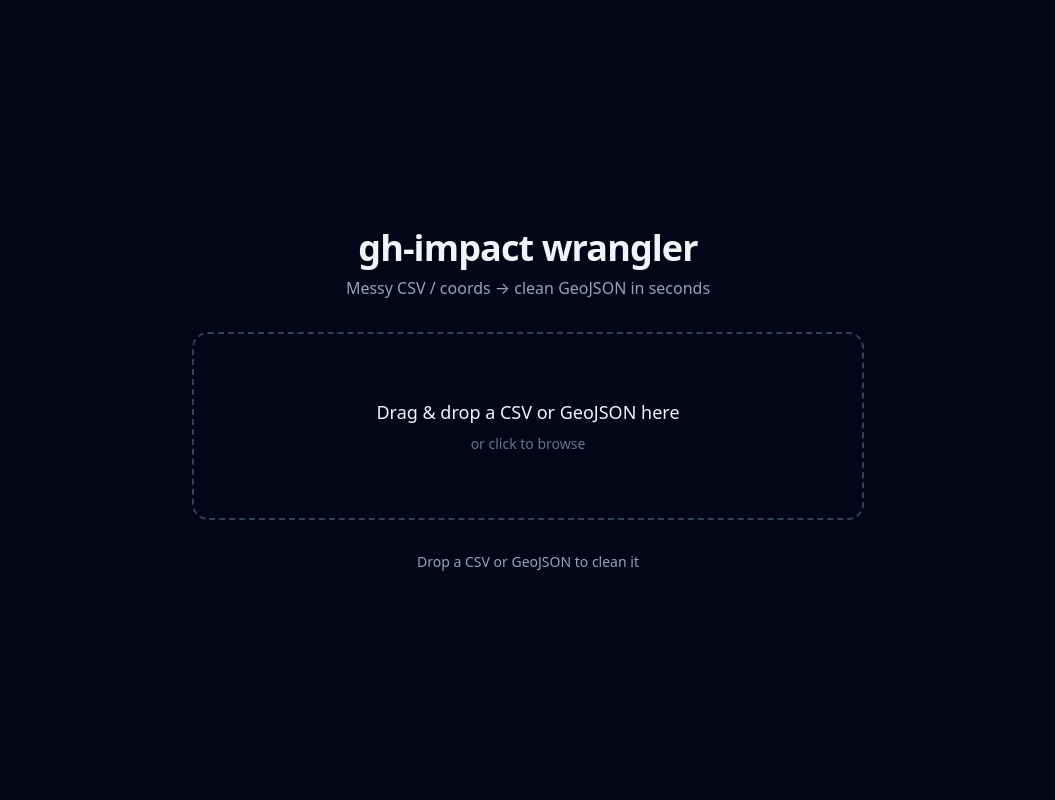
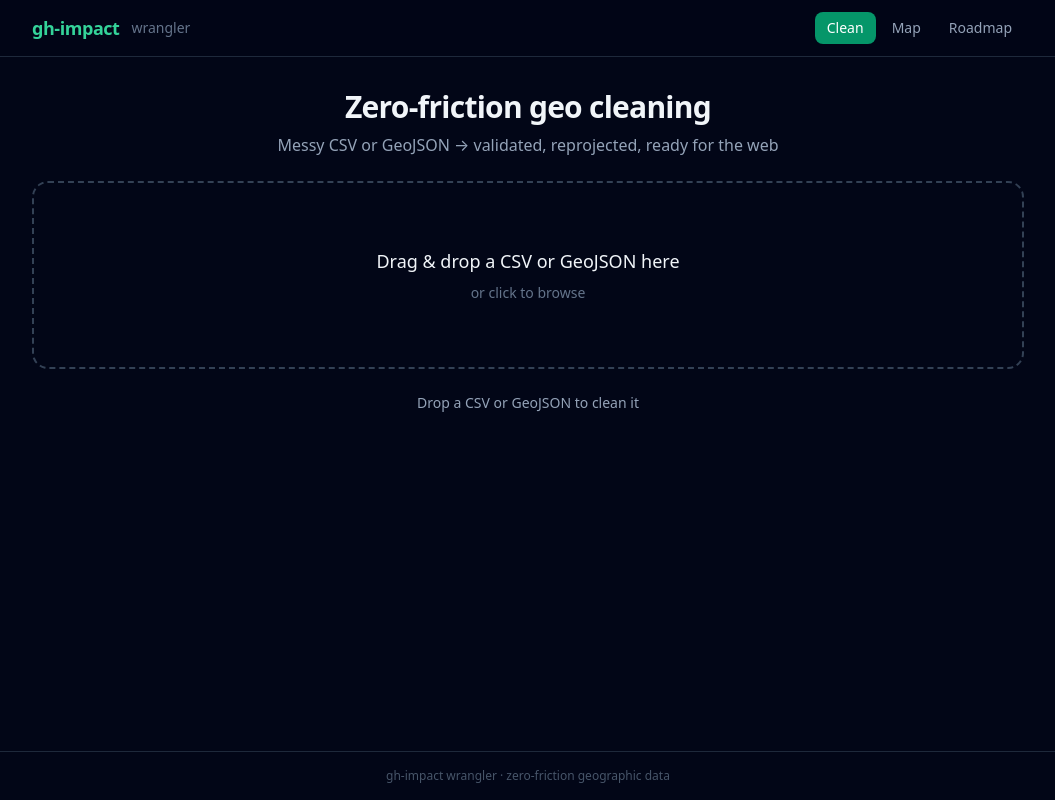
Before and after one commit to KristineMK72/gh-impact-wrangler, a Next.js app in the folder frontend/: page / in a window 1280 px wide. Shown: the whole page, without its empty margins (112-1167 px from the left). Built offline with nearby package versions, Linux system fonts and the light colour scheme.

Commit message:
Add nav menu + live MapLibre preview of cleaned features

```diff
--- a/frontend/app/page.tsx
+++ b/frontend/app/page.tsx
@@ -1,9 +1,14 @@
 "use client";
 
-import { useCallback, useState } from "react";
+import { useCallback, useMemo, useState } from "react";
 import { useDropzone } from "react-dropzone";
+import Map, { Source, Layer, NavigationControl } from "react-map-gl/maplibre";
+import "maplibre-gl/dist/maplibre-gl.css";
+
+type Tab = "clean" | "map" | "features";
 
 export default function Home() {
+  const [tab, setTab] = useState<Tab>("clean");
   const [status, setStatus] = useState<string>("Drop a CSV or GeoJSON to clean it");
   const [result, setResult] = useState<any>(null);
   const [loading, setLoading] = useState(false);
@@ -21,10 +26,6 @@ export default function Home() {
     formData.append("target_crs", "EPSG:4326");
 
     try {
-      // On Vercel this hits the backend service via the /api rewrite.
-      // Locally you can either:
-      //   1. Run `vercel dev` (recommended), or
-      //   2. Run the FastAPI server on :8000 and temporarily change this to http://localhost:8000/clean
       const res = await fetch("/api/clean", {
         method: "POST",
         body: formData,
@@ -39,6 +40,7 @@ export default function Home() {
 
       setResult(data);
       setStatus(`Done! ${data.feature_count} features cleaned.`);
+      setTab("map"); // auto-switch to map after success
     } catch (err: any) {
       setStatus(`Failed to reach API: ${err.message}`);
     } finally {
@@ -56,20 +58,90 @@ export default function Home() {
     multiple: false,
   });
 
+  const mapView = useMemo(() => {
+    if (!result?.geojson?.features?.length) {
+      return { longitude: -98.5, latitude: 39.8, zoom: 3 };
+    }
+    const coords = result.geojson.features
+      .map((f: any) => f.geometry?.coordinates)
+      .filter(Boolean);
+    if (!coords.length) return { longitude: -98.5, latitude: 39.8, zoom: 3 };
+
+    const lons = coords.map((c: number[]) => c[0]);
+    const lats = coords.map((c: number[]) => c[1]);
+    const longitude = (Math.min(...lons) + Math.max(...lons)) / 2;
+    const latitude = (Math.min(...lats) + Math.max(...lats)) / 2;
+    const zoom = coords.length === 1 ? 11 : 4;
+    return { longitude, latitude, zoom };
+  }, [result]);
+
+  const downloadGeoJSON = () => {
+    if (!result?.geojson) return;
+    const blob = new Blob([JSON.stringify(result.geojson, null, 2)], {
+      type: "application/geo+json",
+    });
+    const url = URL.createObjectURL(blob);
+    const a = document.createElement("a");
+    a.href = url;
+    a.download = "cleaned.geojson";
+    a.click();
+    URL.revokeObjectURL(url);
+  };
+
+  const navItems: { id: Tab; label: string }[] = [
+    { id: "clean", label: "Clean" },
+    { id: "map", label: "Map" },
+    { id: "features", label: "Roadmap" },
+  ];
+
   return (
-    <main className="min-h-screen bg-slate-950 text-slate-100 flex flex-col items-center justify-center p-8">
-      <div className="max-w-2xl w-full space-y-8">
+    <div className="min-h-screen bg-slate-950 text-slate-100 flex flex-col">
+      {/* Top nav / menu */}
+      <header className="border-b border-slate-800 bg-slate-950/80 backdrop-blur sticky top-0 z-20">
+        <div className="max-w-5xl mx-auto px-4 py-3 flex items-center justify-between gap-4">
+          <div className="flex items-center gap-3">
+            <span className="text-emerald-400 font-bold text-lg tracking-tight">
+              gh-impact
+            </span>
+            <span className="text-slate-500 text-sm hidden sm:inline">wrangler</span>
+          </div>
+          <nav className="flex gap-1">
+            {navItems.map((item) => (
+              <button
+                key={item.id}
+                onClick={() => setTab(item.id)}
+                className={`px-3 py-1.5 rounded-lg text-sm font-medium transition ${
+                  tab === item.id
+                    ? "bg-emerald-600 text-white"
+                    : "text-slate-400 hover:text-white hover:bg-slate-800"
+                }`}
+              >
+                {item.label}
+              </button>
+            ))}
+          </nav>
+        </div>
+      </header>
+
+      <main className="flex-1 max-w-5xl w-full mx-auto px-4 py-8 space-y-6">
+        {/* CLEAN TAB */}
+        {tab === "clean" && (
+          <div className="space-y-6">
             <div className="text-center space-y-2">
-          <h1 className="text-4xl font-bold tracking-tight">gh-impact wrangler</h1>
+              <h1 className="text-3xl font-bold tracking-tight">Zero-friction geo cleaning</h1>
               <p className="text-slate-400">
-            Messy CSV / coords → clean GeoJSON in seconds
+                Messy CSV or GeoJSON → validated, reprojected, ready for the web
               </p>
             </div>
 
             <div
               {...getRootProps()}
-          className={`border-2 border-dashed rounded-2xl p-16 text-center cursor-pointer transition
-            ${isDragActive ? "border-emerald-400 bg-emerald-950/30" : "border-slate-700 hover:border-slate-500"}
+              className={`border-2 border-dashed rounded-2xl p-12 sm:p-16 text-center cursor-pointer transition
+                ${
+                  isDragActive
+                    ? "border-emerald-400 bg-emerald-950/30"
+                    : "border-slate-700 hover:border-slate-500"
+                }
                 ${loading ? "opacity-60 pointer-events-none" : ""}`}
             >
               <input {...getInputProps()} />
@@ -82,30 +154,169 @@ export default function Home() {
             <div className="text-center text-sm text-slate-400">{status}</div>
 
             {result && (
-          <div className="bg-slate-900 rounded-xl p-6 space-y-4">
+              <div className="bg-slate-900 rounded-xl p-6 space-y-4 border border-slate-800">
+                <div className="flex items-center justify-between gap-4 flex-wrap">
                   <h2 className="font-semibold text-emerald-400">Audit log</h2>
-            <pre className="text-xs overflow-auto max-h-48 bg-slate-950 p-4 rounded">
+                  <div className="flex gap-2">
+                    <button
+                      onClick={() => setTab("map")}
+                      className="px-4 py-2 bg-slate-800 hover:bg-slate-700 rounded-lg text-sm font-medium transition"
+                    >
+                      View on map
+                    </button>
+                    <button
+                      onClick={downloadGeoJSON}
+                      className="px-4 py-2 bg-emerald-600 hover:bg-emerald-500 rounded-lg text-sm font-medium transition"
+                    >
+                      Download GeoJSON
+                    </button>
+                  </div>
+                </div>
+                <pre className="text-xs overflow-auto max-h-48 bg-slate-950 p-4 rounded border border-slate-800">
                   {JSON.stringify(result.audit, null, 2)}
                 </pre>
-            <button
-              onClick={() => {
-                const blob = new Blob([JSON.stringify(result.geojson, null, 2)], {
-                  type: "application/geo+json",
-                });
-                const url = URL.createObjectURL(blob);
-                const a = document.createElement("a");
-                a.href = url;
-                a.download = "cleaned.geojson";
-                a.click();
-                URL.revokeObjectURL(url);
-              }}
-              className="w-full py-3 bg-emerald-600 hover:bg-emerald-500 rounded-lg font-medium transition"
-            >
-              Download cleaned GeoJSON
-            </button>
               </div>
             )}
           </div>
+        )}
+
+        {/* MAP TAB */}
+        {tab === "map" && (
+          <div className="space-y-4">
+            <div className="flex items-center justify-between gap-4 flex-wrap">
+              <div>
+                <h2 className="text-xl font-semibold">Map preview</h2>
+                <p className="text-sm text-slate-400">
+                  {result
+                    ? `${result.feature_count} cleaned features`
+                    : "Clean some data first to see it here"}
+                </p>
+              </div>
+              {result && (
+                <button
+                  onClick={downloadGeoJSON}
+                  className="px-4 py-2 bg-emerald-600 hover:bg-emerald-500 rounded-lg text-sm font-medium transition"
+                >
+                  Download GeoJSON
+                </button>
+              )}
+            </div>
+
+            <div className="h-[420px] sm:h-[520px] rounded-2xl overflow-hidden border border-slate-800">
+              <Map
+                initialViewState={mapView}
+                key={result ? result.feature_count : "empty"}
+                style={{ width: "100%", height: "100%" }}
+                mapStyle="https://basemaps.cartocdn.com/gl/dark-matter-gl-style/style.json"
+              >
+                <NavigationControl position="top-right" />
+                {result?.geojson && (
+                  <Source id="cleaned" type="geojson" data={result.geojson}>
+                    <Layer
+                      id="points"
+                      type="circle"
+                      paint={{
+                        "circle-radius": 7,
+                        "circle-color": "#34d399",
+                        "circle-stroke-width": 2,
+                        "circle-stroke-color": "#064e3b",
+                      }}
+                    />
+                  </Source>
+                )}
+              </Map>
+            </div>
+
+            {!result && (
+              <p className="text-center text-slate-500 text-sm">
+                Go to the <button onClick={() => setTab("clean")} className="text-emerald-400 underline">Clean</button> tab and drop a file to see points here.
+              </p>
+            )}
+          </div>
+        )}
+
+        {/* FEATURES / ROADMAP TAB */}
+        {tab === "features" && (
+          <div className="space-y-6">
+            <div>
+              <h2 className="text-xl font-semibold">What else can it do?</h2>
+              <p className="text-slate-400 text-sm mt-1">
+                Current capabilities + the next things we can ship for gh-impact.
+              </p>
+            </div>
+
+            <div className="grid sm:grid-cols-2 gap-4">
+              <FeatureCard
+                title="Already live"
+                items={[
+                  "CSV + GeoJSON upload",
+                  "Auto lat/lon detection",
+                  "Geometry validation & repair",
+                  "Reproject to WGS84",
+                  "Deduplicate points",
+                  "Audit log of every change",
+                  "Download clean GeoJSON",
+                  "Live map preview",
+                ]}
+                accent="emerald"
+              />
+              <FeatureCard
+                title="Next up"
+                items={[
+                  "Shapefile (zip) upload & export",
+                  "Choose source / target CRS in UI",
+                  "Address geocoding",
+                  "Buffer, clip, spatial join",
+                  "H3 / geohash indexing",
+                  "Attribute cleaning rules",
+                  "Save & share wrangle recipes",
+                  "Batch / API key access",
+                ]}
+                accent="sky"
+              />
+            </div>
+
+            <div className="bg-slate-900 border border-slate-800 rounded-xl p-5">
+              <h3 className="font-medium text-slate-200 mb-2">Bigger vision (gh-impact)</h3>
+              <ul className="text-sm text-slate-400 space-y-1 list-disc list-inside">
+                <li>Zero-friction geographic data infrastructure for impact, climate & urban work</li>
+                <li>Reusable pipelines instead of one-off scripts</li>
+                <li>Connect cleaned layers to analysis & storytelling tools</li>
+                <li>Team workspaces and versioned datasets</li>
+              </ul>
+            </div>
+          </div>
+        )}
       </main>
+
+      <footer className="border-t border-slate-800 py-4 text-center text-xs text-slate-600">
+        gh-impact wrangler · zero-friction geographic data
+      </footer>
+    </div>
   );
 }
+
+function FeatureCard({
+  title,
+  items,
+  accent,
+}: {
+  title: string;
+  items: string[];
+  accent: "emerald" | "sky";
+}) {
+  const color = accent === "emerald" ? "text-emerald-400" : "text-sky-400";
+  return (
+    <div className="bg-slate-900 border border-slate-800 rounded-xl p-5">
+      <h3 className={`font-medium mb-3 ${color}`}>{title}</h3>
+      <ul className="text-sm text-slate-300 space-y-1.5">
+        {items.map((item) => (
+          <li key={item} className="flex gap-2">
+            <span className={color}>•</span>
+            <span>{item}</span>
+          </li>
+        ))}
+      </ul>
+    </div>
+  );
+}
```
Lines whose indentation alone changed are shown as unchanged.
